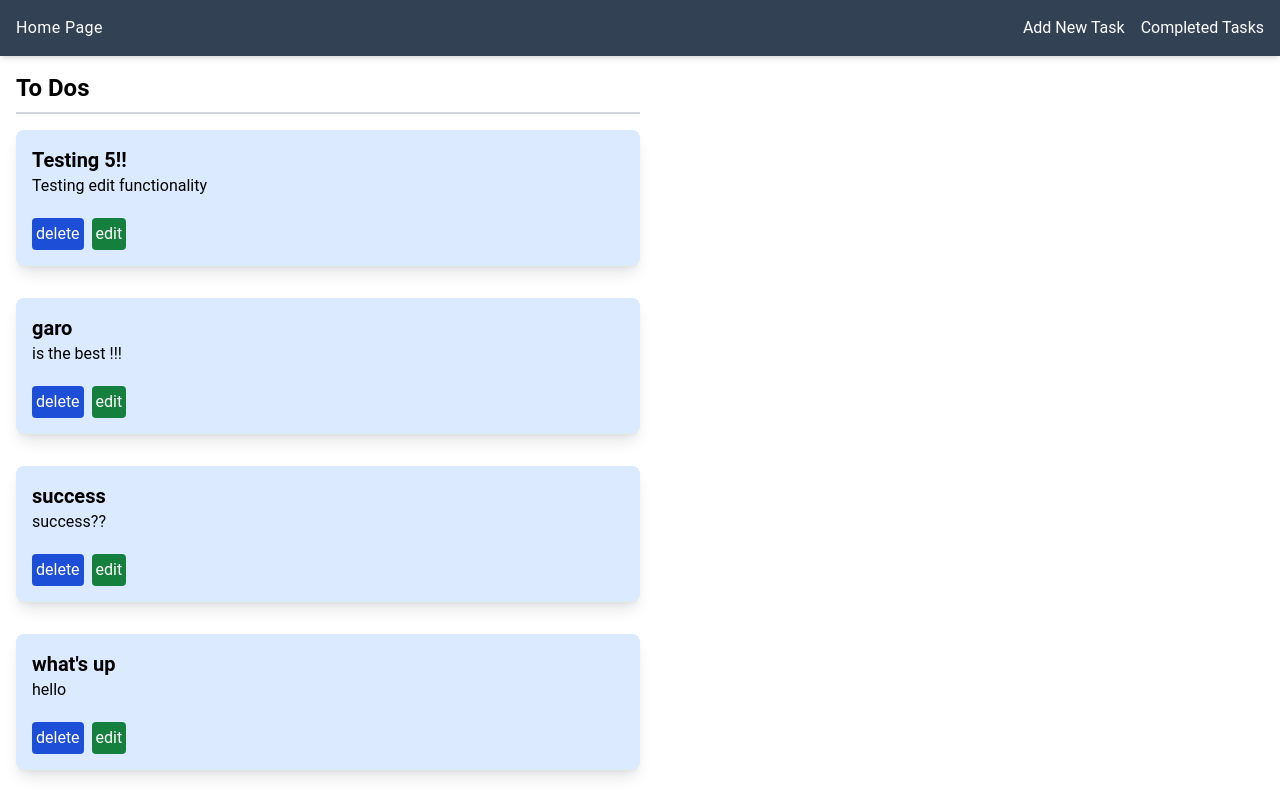
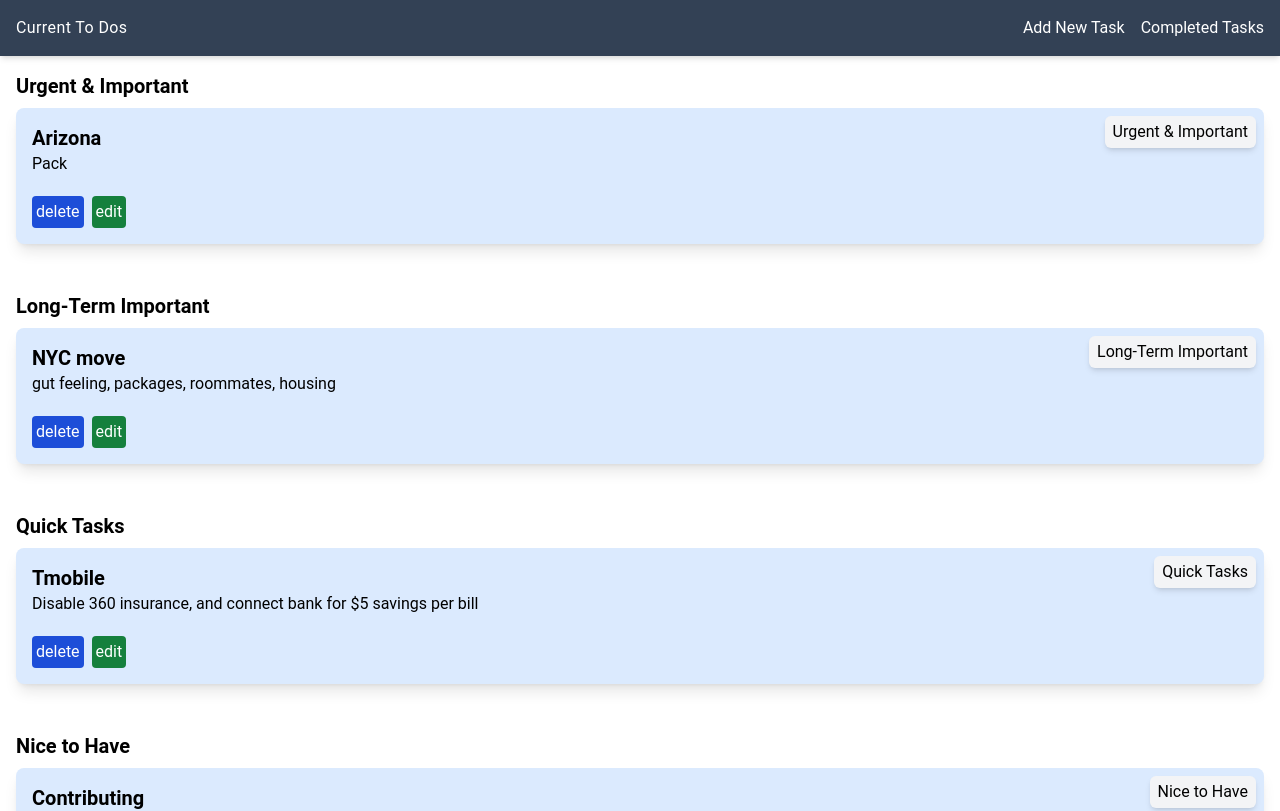
Before and after one commit to chaghigdemirjian/task-manager, a React (Vite) app in the folder cd-task-manager/: page / in a window 1280 px wide. Shown: the top 811 px of the page. Built offline with nearby package versions, Linux system fonts and the light colour scheme; data requests are answered from the project's data file.

Commit message:
grouped tasks based on priorities

```diff
--- a/cd-task-manager/src/Pages/AddTask.jsx
+++ b/cd-task-manager/src/Pages/AddTask.jsx
@@ -7,6 +7,7 @@ const AddTask = ( {addTaskSubmit} ) => {
 
   const [title, setTitle] = useState('')
   const [description, setDescription] = useState('')
+  const [priority, setPriority] = useState('Urgent & Important')
 
   const navigate = useNavigate()
 
@@ -15,7 +16,8 @@ const AddTask = ( {addTaskSubmit} ) => {
 
     const newTask = {
       title,
-      description
+      description,
+      priority,
     }
 
     try {
@@ -53,7 +55,27 @@ const AddTask = ( {addTaskSubmit} ) => {
           </div>
 
           <div className="mb-4">
-            <label className="block text-gray-700 font-bold mb-2" htmlFor="title">
+              <label className="block text-gray-700 font-bold mb-2" htmlFor="priority">
+                Task priority
+              </label>
+              <select
+                id="priority"
+                name="priority"
+                className="border rounded w-full py-2 px-3"
+                required
+                value={priority}
+                onChange={(e) => setPriority(e.target.value)}
+              >
+                <option value="Urgent & Important">Urgent & Important</option>
+                <option value="Long-Term Important">Long-Term Important</option>
+                <option value="Quick Tasks">Quick Tasks</option>
+                <option value="Nice to Have">Nice to Have</option>
+                <option value="Urgent Unimportant">Urgent Unimportant</option>
+              </select>
+          </div>
+
+          <div className="mb-4">
+            <label className="block text-gray-700 font-bold mb-2" htmlFor="description">
               Task Description
             </label>
 
--- a/cd-task-manager/src/Pages/EditTask.jsx
+++ b/cd-task-manager/src/Pages/EditTask.jsx
@@ -10,6 +10,7 @@ const EditTask = ( {editTask} ) => {
 
   const [title, setTitle] = useState(task.title)
   const [description, setDescription] = useState(task.description)
+  const [priority, setPriority] = useState(task.priority)
 
   const { id } = useParams()
   const navigate = useNavigate()
@@ -20,7 +21,8 @@ const EditTask = ( {editTask} ) => {
     const updatedTask = {
       id,
       title,
-      description
+      description,
+      priority
     }
 
     editTask(updatedTask)
@@ -48,6 +50,26 @@ const EditTask = ( {editTask} ) => {
               value={title}
               onChange={(e) => setTitle(e.target.value)}
             />
+          </div>
+
+          <div className="mb-4">
+              <label className="block text-gray-700 font-bold mb-2" htmlFor="priority">
+                Task priority
+              </label>
+              <select
+                id="priority"
+                name="priority  "
+                className="border rounded w-full py-2 px-3"
+                required
+                value={priority}
+                onChange={(e) => setPriority(e.target.value)}
+              >
+                <option value="Urgent & Important">Urgent & Important</option>
+                <option value="Long-Term Important">Long-Term Important</option>
+                <option value="Quick Tasks">Quick Tasks</option>
+                <option value="Nice to Have">Nice to Have</option>
+                <option value="Urgent Unimportant">Urgent Unimportant</option>
+              </select>
           </div>
 
           <div className="mb-4">
--- a/cd-task-manager/src/components/Header.jsx
+++ b/cd-task-manager/src/components/Header.jsx
@@ -6,7 +6,7 @@ const Header = () => {
     <header className="bg-slate-700 text-white p-4 shadow-md">
         <div className="container mx-auto flex justify-between items-center">
             <h1 className="text-4x1 font-normal tracking-wide hover: text-white-400 cursor-pointer">
-              <Link to="/">Home Page</Link>
+              <Link to="/">Current To Dos</Link>
             </h1>
             <nav>
                 <ul className="flex space-x-4">
--- a/cd-task-manager/src/components/Task.jsx
+++ b/cd-task-manager/src/components/Task.jsx
@@ -6,6 +6,7 @@ const Task = ({ task, onDelete }) => {
 
   return (
     <div className="bg-blue-100 rounded-lg shadow-lg p-4 mb-4 transition-transform transform hover:scale-105 min-h-[80px]">
+            <h1 className="absolute top-2 right-2 bg-gray-100 text-black px-2 py-1 rounded-md shadow-md">{task.priority}</h1>
             <h3 className="text-xl font-bold">{task.title}</h3>
             <p className="mb-5">{task.description}</p>
             <button
--- a/cd-task-manager/src/components/TaskList.jsx
+++ b/cd-task-manager/src/components/TaskList.jsx
@@ -31,24 +31,40 @@ const TaskList = ( {deleteTask} ) => {
       toast.success('Task Deleted Successfully!')
     }
 
+    const priorities = [
+        'Urgent & Important',
+        'Long-Term Important',
+        'Quick Tasks',
+        'Nice to Have',
+        'Urgent Unimportant'
+    ]
+
+    const groupedTasks = priorities.map(priority => ({
+        priority,
+        tasks: tasks.filter(task => task.priority === priority),
+    }))
+
   return (
     <>
         <div className="container mx-auto p-4">
-            <div className="w-full md:w-1/2">
-                <h2 className="text-2xl font-bold text-left mb-2"> To Dos </h2>
-                <div className="border-b-2 border-gray-300 mb-4"></div>
-                { loading ? (
-                    <div> loading... </div>
-                )
-                : (
-                    <div className="flex flex-col gap-4">
-                    {tasks.map((task) => (
-                        <Task key={task.id} task={task} onDelete={handleDelete}/>)
-                    )}
+            { loading ? (
+                <div> loading... </div>
+            ) : (
+                groupedTasks.map(({priority, tasks}) => ( // including ({priority, tasks} allows you access to priority and task of each group down below vs saying group.priority / group.tasks
+                    <div key={priority} className="mb-8">
+                        <h3 className="text-xl font-semibold text-left mb-2">{priority}</h3>
+                        {tasks.length === 0 ? (
+                            <div className="text-gray-500"> No tasks available </div>
+                        ) : (
+                            <div className="flex flex-col gap-4">
+                            {tasks.map((task) => (
+                                <Task key={task.id} task={task} onDelete={handleDelete} />
+                            ))}
+                            </div>
+                        )}
                     </div>
-                )
-                }
-            </div>
+                ))
+            )}
         </div>
     </>
   )
--- a/cd-task-manager/src/tasks.json
+++ b/cd-task-manager/src/tasks.json
@@ -1,24 +1,34 @@
 {
   "tasks": [
     {
-      "id": "c61d",
-      "title": "Testing 5!!",
-      "description": "Testing edit functionality"
+      "id": "3cb8",
+      "title": "Tmobile",
+      "description": "Disable 360 insurance, and connect bank for $5 savings per bill",
+      "priority": "Quick Tasks"
     },
     {
-      "id": "eb6a",
-      "title": "garo",
-      "description": "is the best !!!"
+      "id": "47d2",
+      "title": "NYC move",
+      "description": "gut feeling, packages, roommates, housing ",
+      "priority": "Long-Term Important"
     },
     {
-      "id": "df9c",
-      "title": "success",
-      "description": "success??"
+      "id": "c96d",
+      "title": "Arizona",
+      "description": "Pack",
+      "priority": "Urgent & Important"
     },
     {
-      "id": "3cb8",
-      "title": "what's up",
-      "description": "hello"
+      "id": "f4a1",
+      "title": "Contributing",
+      "description": "Help friends find jobs",
+      "priority": "Nice to Have"
+    },
+    {
+      "id": "a9b2",
+      "title": "Shopping ",
+      "description": "Scotch & Soda sale",
+      "priority": "Urgent Unimportant"
     }
   ]
 }
```
